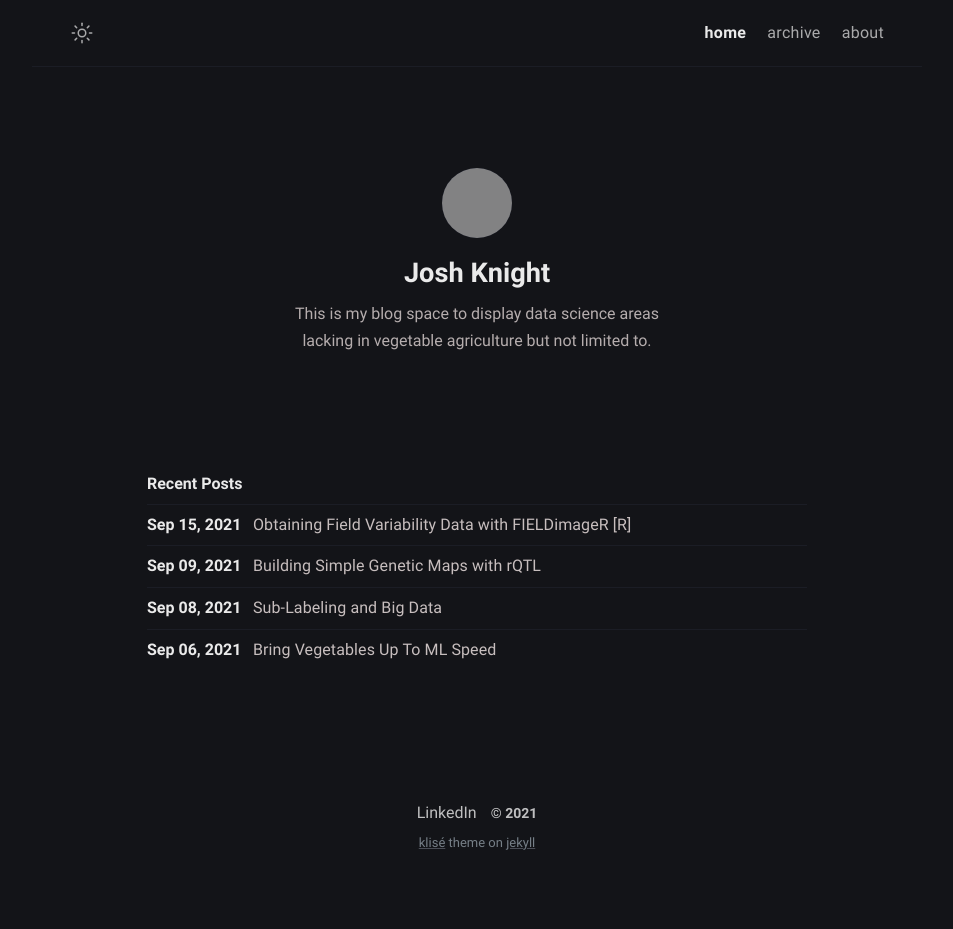
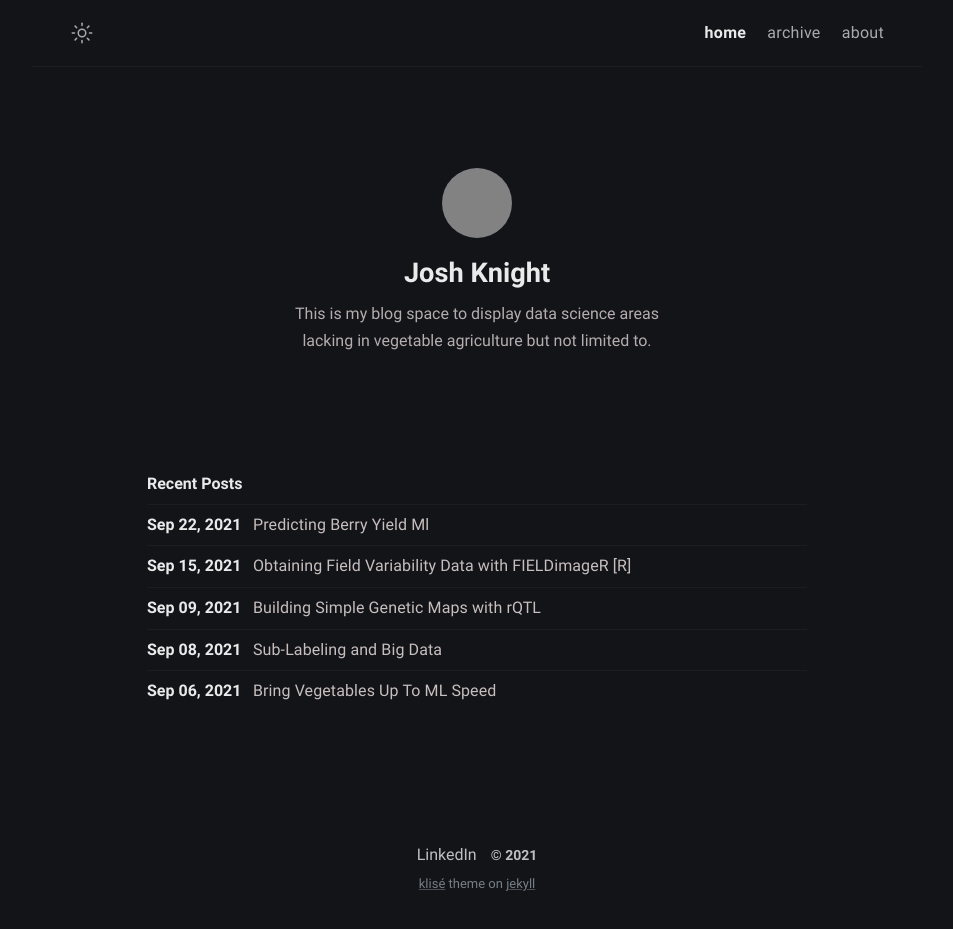
Before and after one commit to jknitey/jknitey.github.io, a Jekyll site: the page built from index.md, in a window 1280 px wide. Shown: the whole page, without its empty margins (163-1116 px from the left). Built offline with Jekyll 4.4.1, drawn with Linux system fonts in a browser that asks for light colours; before the commit the page ends 900 px from its top, so only the background shows below that; some of the changed lines change nothing that is shown; grey boxes are pictures that could not be loaded.

Commit message:
Update and rename Predicting-Berry-Yield-ML-2021-09-22.md to 2021-09-22-Predicting-Berry-Yield-ML.html

```diff
--- a/_posts/Predicting-Berry-Yield-ML-2021-09-22.md
+++ b/_posts/2021-09-22-Predicting-Berry-Yield-ML.html
@@ -1,5 +1 @@
----
-title: Using ML to Predict Berry Yield Using Agronomic Variables
----
-
 <iframe src="https://www.kaggle.com/embed/joshknight/predicting-berry-yield-using-ml-r?kernelSessionId=75420218" height="800" style="margin: 0 auto; width: 100%; max-width: 950px;" frameborder="0" scrolling="auto" title="Predicting Berry Yield Using ML [R]"></iframe>
```
